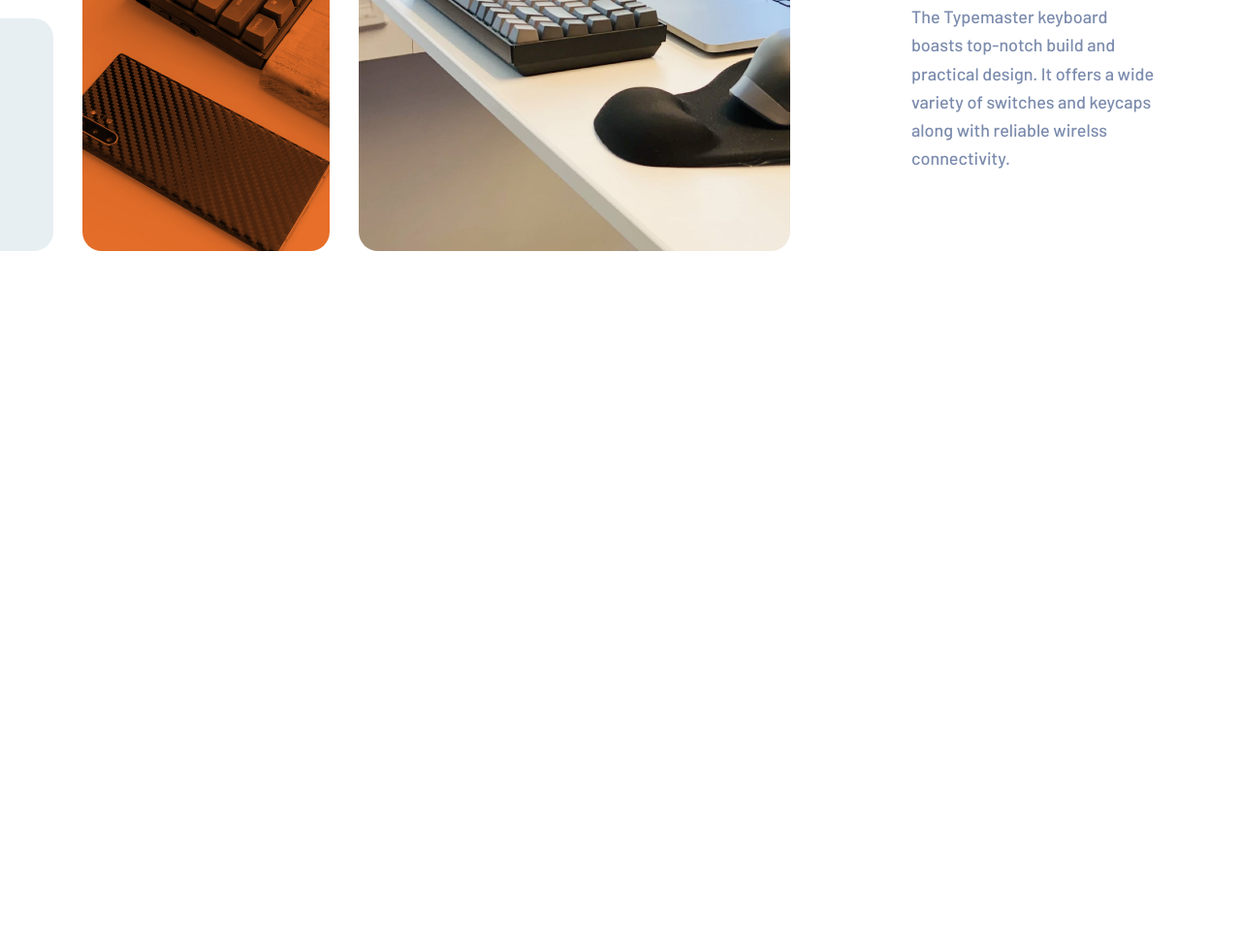
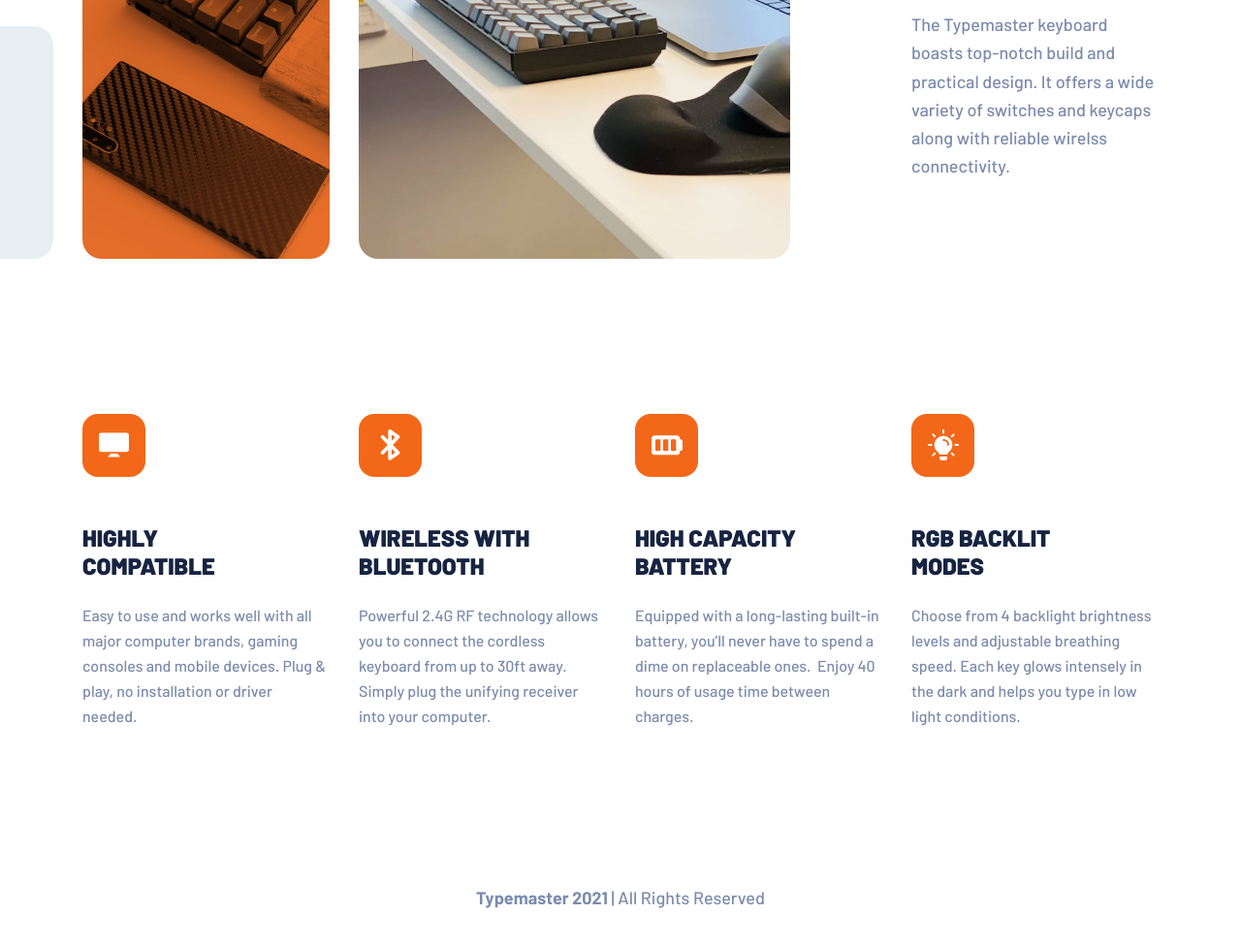
Before and after one commit to Anant-02/ProductLandingPage, a plain HTML site: page index.html in a window 1280 px wide. Shown: the part 920-1896 px from the top of the page at 97% size. Before the commit the page ends 1714 px from the top, so only its background shows below. Drawn offline with Linux system fonts and the light colour scheme.

Commit message:
Feature Section Done

```diff
--- a/index.html
+++ b/index.html
@@ -87,7 +87,75 @@
           </p>
         </div>
       </section>
+      <section class="grid-main features">
+        <div class="feature">
+          <div class="icon">
+            <img
+              src="assets/Shared/icon-compatible.svg"
+              alt=""
+              width="32"
+              height="32"
+            />
+          </div>
+          <h3>HIGHLY COMPATIBLE</h3>
+          <p class="small">
+            Easy to use and works well with all major computer brands, gaming
+            consoles and mobile devices. Plug & play, no installation or driver
+            needed.
+          </p>
+        </div>
+        <div class="feature">
+          <div class="icon">
+            <img
+              src="assets/Shared/icon-bluetooth.svg"
+              alt=""
+              width="32"
+              height="32"
+            />
+          </div>
+          <h3>WIRELESS WITH BLUETOOTH</h3>
+          <p class="small">
+            Powerful 2.4G RF technology allows you to connect the cordless
+            keyboard from up to 30ft away. Simply plug the unifying receiver
+            into your computer.
+          </p>
+        </div>
+        <div class="feature">
+          <div class="icon">
+            <img
+              src="assets/Shared/icon-battery.svg"
+              alt=""
+              width="32"
+              height="32"
+            />
+          </div>
+          <h3>HIGH CAPACITY BATTERY</h3>
+          <p class="small">
+            Equipped with a long-lasting built-in battery, you’ll never have to
+            spend a dime on replaceable ones.  Enjoy 40 hours of usage time
+            between charges.
+          </p>
+        </div>
+        <div class="feature">
+          <div class="icon">
+            <img
+              src="assets/Shared/icon-light.svg"
+              alt=""
+              width="32"
+              height="32"
+            />
+          </div>
+          <h3>RGB BACKLIT MODES</h3>
+          <p class="small">
+            Choose from 4 backlight brightness levels and adjustable breathing
+            speed. Each key glows intensely in the dark and helps you type in
+            low light conditions.
+          </p>
+        </div>
+      </section>
     </main>
-    <footer></footer>
+    <footer>
+      <p><strong>Typemaster 2021 </strong>| All Rights Reserved</p>
+    </footer>
   </body>
 </html>
--- a/style.css
+++ b/style.css
@@ -47,7 +47,6 @@ body {
   margin: 0;
   padding-block: 24px;
   min-height: 100vh;
-  margin-bottom: 60vh;
 }
 
 h1,
@@ -66,6 +65,10 @@ h1 {
 
 h2 {
   font-size: 2rem;
+}
+
+h3 {
+  font-size: 1.5rem;
 }
 
 p {
@@ -234,12 +237,54 @@ picture {
   align-items: center;
 }
 
+.features {
+  row-gap: var(--space-med);
+  padding-block-start: var(--space-lg);
+}
+
+.feature {
+  grid-column: 2 /span 3;
+  display: grid;
+  justify-items: center;
+  text-align: center;
+}
+
+.feature .icon {
+  background-color: var(--orange);
+  width: 4.0625rem;
+  height: 4.0625rem;
+  margin-block-end: 48px;
+  border-radius: 16px;
+  display: grid;
+  place-items: center;
+}
+
+.feature .icon img {
+  width: 2rem;
+  height: 2rem;
+  object-fit: contain;
+}
+
+.feature h3 {
+  margin-block-end: 24px;
+}
+
+footer {
+  text-align: center;
+}
+
+footer > p {
+  max-width: none;
+  padding-block-start: var(--space-lg);
+}
+
 /* MEDIA QUERIES */
 
 @media (width >= 43.75em) {
   :root {
     --space-sm: 40px;
-    --space-md: 72px;
+    --space-med: 72px;
+    --space-lg: 140px;
   }
 
   body {
@@ -287,9 +332,26 @@ picture {
     align-items: center;
     text-align: left;
   }
+
+  .feature {
+    justify-items: start;
+    text-align: left;
+  }
+
+  .feature h3 {
+    max-width: 14ch;
+  }
+
+  .feature:nth-child(even){
+    grid-column: 5 / span 3;
+  }
 }
 
 @media (width >= 75em) {
+  :root {
+    --space-lg: 160px;
+  }
+
   body {
     padding-block: 55px;
   }
@@ -343,4 +405,16 @@ picture {
     grid-column: 11/-2;
     flex-direction: column;
   }
+
+  .feature, .feature:nth-child(even) {
+    grid-column-start: auto;
+  }
+
+  .feature:nth-child(1) {
+    grid-column-start: 2;
+  }
+
+  .feature h3 {
+    max-width: 75%;
+  }
 }
```
Also changed, not shown: assets/Shared/icon-battery.svg (added), assets/Shared/icon-bluetooth.svg (added), assets/Shared/icon-compatible.svg (added), assets/Shared/icon-light.svg (added).
